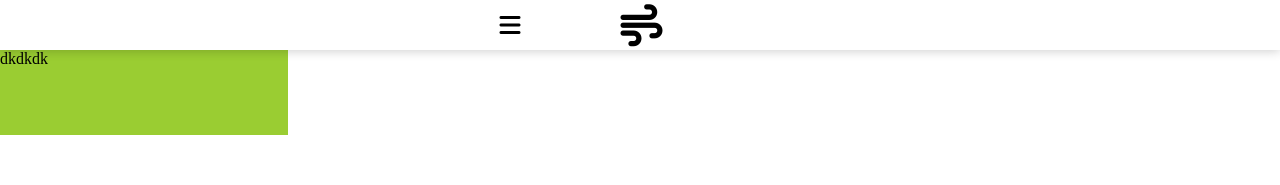
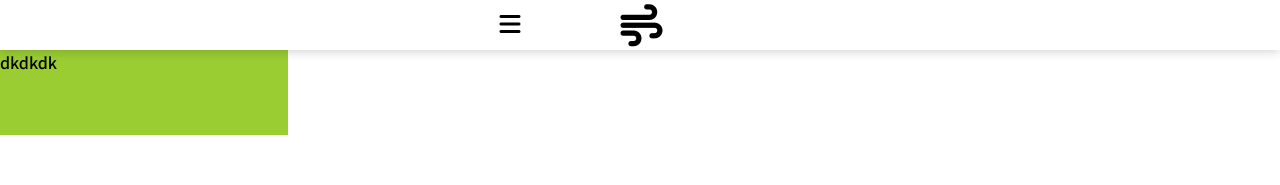
Before and after one commit to mmyeon/free-yoga-camp, a React (Create React App) app: page /#/ in a window 1280 px wide. Shown: the top 185 px of the page. Built offline with nearby package versions, Linux system fonts and the light colour scheme.

Commit message:
구글 폰트 적용

```diff
--- a/src/App.scss
+++ b/src/App.scss
@@ -1,3 +1,5 @@
-// * {
-//   background-color: #fafafa;
-// }
+@import url("https://fonts.googleapis.com/css2?family=Noto+Sans+KR:wght@500&display=swap");
+
+* {
+  font-family: "Noto Sans KR", sans-serif;
+}
```
